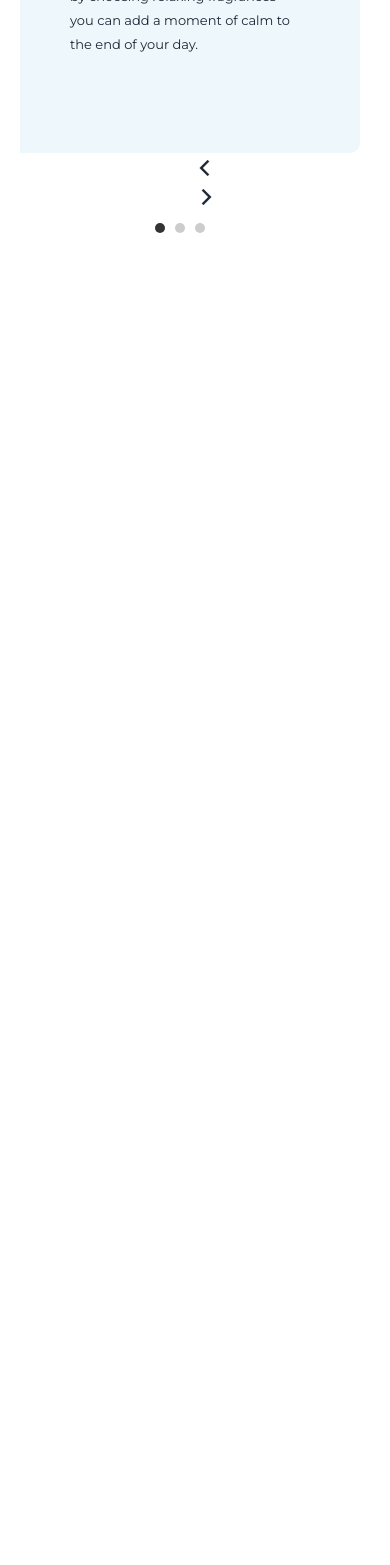
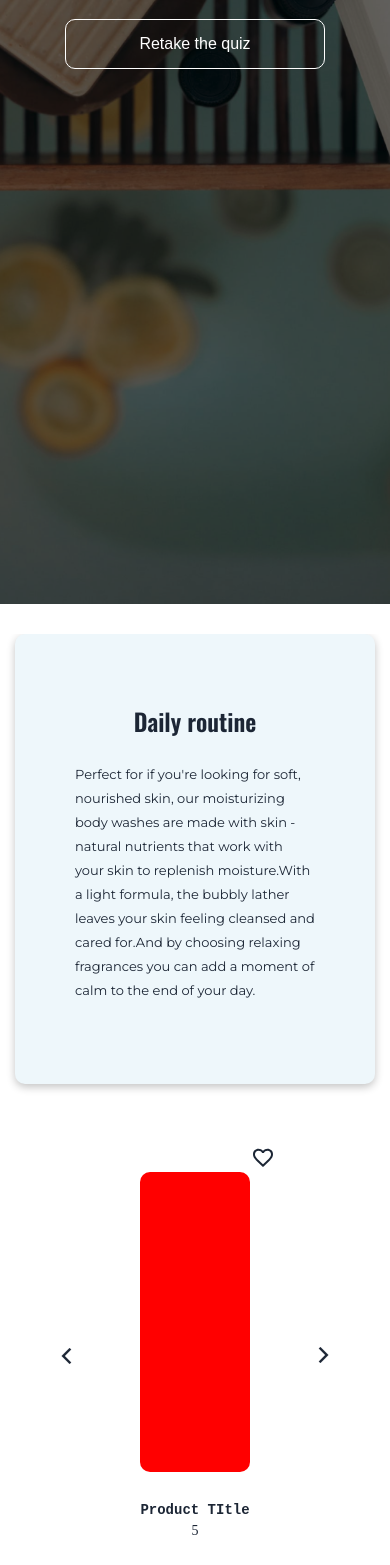
Before and after one commit to dante2302/skincareQuiz, a React (Vite) app: page / in a window 390 px wide. Shown: the part 432-1997 px from the top of the page. Before the commit the page ends 844 px from the top, so only its background shows below. Built offline with nearby package versions, Linux system fonts and the light colour scheme.

Commit message:
create responsive design for results page, create useLocalStorage

```diff
--- a/src/components/HomePage/HomePage.tsx
+++ b/src/components/HomePage/HomePage.tsx
@@ -1,5 +1,5 @@
 import homeImg from "/assets/homeImg.png";
-import homeMobile from "/assets/home_mobile.png";
+import homeMobile from "/assets/homeMobile.png";
 import "./HomePage.css";
 import useWindowDimensions from "../../hooks/useWindowDimensions";
 
--- a/src/components/ProductCard/styles/ProductCard.css
+++ b/src/components/ProductCard/styles/ProductCard.css
@@ -9,14 +9,14 @@
   height: 100%;
   background-color: #fff;
   text-align: center;
-  padding: 30px;
+  padding: 38px;
   position: relative;
 }
 
 .product-img {
   border-radius: 10px;
   max-width: 350px;
-  width: 288px;
+  min-width: 100px;
   background: red;
   height: 300px;
   max-height: 345px;
--- a/src/components/ProductSlider/ProductSlider.tsx
+++ b/src/components/ProductSlider/ProductSlider.tsx
@@ -27,14 +27,30 @@ export default function ProductSlider ({ mainItem, items, styleClass }: Carousel
         <div className={`carousel ${styleClass} `}>
             <div className={`carousel-container ${winDimensions.width > WIDTH_BOUNDARY ? "with-main" : ""}`}>
                 <div className="main-item">{mainItem}</div>
-                {winDimensions.width < WIDTH_BOUNDARY &&
-                <button className="arrow left" onClick={handlePrev}>
-                    <SliderArrow isLeft={true} />
-                </button>
-}
+
                 <div className="side-items">
+                    {(winDimensions.width < WIDTH_BOUNDARY && items.length > 1) &&
+                        <button className="arrow left" onClick={handlePrev}>
+                            <SliderArrow isLeft={true} />
+                        </button>
+                    }
+                    {totalItems > 0 && (
+                        <>
+                            {totalItems >= 1 && (
+                                <div className="side-item">{items[(currentIndex + 1) % totalItems]}</div>
+                            )}
+                            {(totalItems > 2 && winDimensions.width > WIDTH_BOUNDARY) && (
+                                <div className="side-item">{items[(currentIndex + 2) % totalItems]}</div>
+                            )}
+                        </>
+                    )}
+                    {(winDimensions.width < WIDTH_BOUNDARY && items.length > 1) &&
+                        <button className="arrow right" onClick={handleNext}>
+                            <SliderArrow />
+                        </button>
+                    }
                 </div>
-                {items.length > 1 &&
+                {(winDimensions.width > WIDTH_BOUNDARY && items.length > 1) &&
                     <button className="arrow right" onClick={handleNext}><SliderArrow /></button>}
             </div>
 
--- a/src/components/ProductSlider/styles/ProductSlider.css
+++ b/src/components/ProductSlider/styles/ProductSlider.css
@@ -2,6 +2,15 @@
     display: flex;
     flex-direction: column;
     align-items: center;
+    margin-inline: 15px;
+    justify-content: center;
+}
+
+@media(max-width: 768px)
+{
+    .carousel-container{
+        gap: 50px
+    }
 }
 
 .carousel-container.with-main{
@@ -14,14 +23,12 @@
     align-items: center;
     position: relative;
     overflow: hidden;
-    margin-left: 10px;
     padding-bottom: 50px;
 }
 
 .main-item {
     width: 100%;
     transition: transform 0.3s ease;
-    margin-right: 20px;
 }
 
 .side-items {
@@ -46,7 +53,6 @@
     display: flex;
     justify-content: center;
     margin-top: 10px;
-    margin-right: 50px;
 }
 
 .dot {
--- a/src/components/ProductSlider/styles/TextCard.css
+++ b/src/components/ProductSlider/styles/TextCard.css
@@ -1,9 +1,10 @@
 .text-card {
     display: flex;
     flex-direction: column;
+    justify-content: center;
     gap: 10px;
-    width: 350px;
-    height: 450px;
+    width: 349px;
+    min-height: 450px;
     padding: 30px 60px;
     text-align: center;
     background-color: var(--clr-marble);
@@ -26,3 +27,11 @@
     font-weight: 400;
     color: var(--clr-darkblue);
 }
+
+@media(max-width: 768px)
+{
+    .text-card{
+        box-shadow: rgba(0, 0, 0, 0.24) 0px 3px 8px;
+        width: auto;
+    }
+}
--- a/src/components/ResultsPage/ResultsPage.css
+++ b/src/components/ResultsPage/ResultsPage.css
@@ -2,14 +2,27 @@
   display: flex;
   justify-content: center;
   position: relative;
+  width: 100%;
 }
 
-.b{
+.results-outer{
   position: relative;
+  display: flex;
+  flex-direction: column;
+  align-items: center;
+  justify-content: center;
 }
 
 .results-hero .results-img{
   width: 100%;
+}
+
+@media(max-width: 768px)
+{
+  .results-img
+  {
+      width: 100%;
+  }
 }
 
 .results-overlay{
@@ -25,7 +38,7 @@
 .results-hero-content {
   z-index: 1;
   position: absolute;
-  margin-left: 50%;
+  left: 50%;
   transform: translate(-50%, 0%);
   top: 10%;
   display: flex;
@@ -87,6 +100,16 @@
     left: 50%;
     transform: translateX(-50%);
     z-index: 3;
-    margin-left: 5%;
     position: absolute !important;
 }
+
+@media(max-width: 768px)
+{
+  .carousel-positioning{
+    position:static !important;
+    top: auto;
+    left: auto;
+    margin: 30px auto;
+    transform: translate(0);
+  }
+}
--- a/src/components/ResultsPage/ResultsPage.tsx
+++ b/src/components/ResultsPage/ResultsPage.tsx
@@ -1,15 +1,18 @@
 import resultsImg from "/assets/resultsImg.png";
+import resultsMobile from "/assets/resultsMobile.png";
 import "./ResultsPage.css";
 import TextCard from "../ProductSlider/TextCard";
 import ProductCard from "../ProductCard/ProductCard";
 import ProductSlider from "../ProductSlider/ProductSlider";
+import useWindowDimensions from "../../hooks/useWindowDimensions";
 
 export default function ResultsPage() {
+    let winDimensions = useWindowDimensions();
     return (
-        <div className="b">
+        <div className="results-outer">
         <div className="results-hero">
             <img
-                src={resultsImg}
+                src={winDimensions.width > 768 ? resultsImg : resultsMobile}
                 alt="Image"
                 className="results-img"
             />
@@ -34,7 +37,7 @@ export default function ResultsPage() {
                 </div>
             </div>
         </div>
-<ProductSlider items={[<ProductCard price={45}/>, <ProductCard price={55}/>, <ProductCard price={65}/>]} mainItem={<TextCard />} styleClass="carousel-positioning"/>
+<ProductSlider items={[<ProductCard price={45} key={1}/>, <ProductCard price={5} key={2}/>]} mainItem={<TextCard />} styleClass="carousel-positioning"/>
             </div>
     );
 }
```
Also changed, not shown: src/components/ProductSlider/ProductSliderItem.tsx (deleted, +0 -21 lines), src/hooks/useLocalStorage.tsx (added, +18 -0 lines), public/assets/homeMobile.png (renamed from public/assets/home_mobile.png), public/assets/resultsMobile.png (added).
